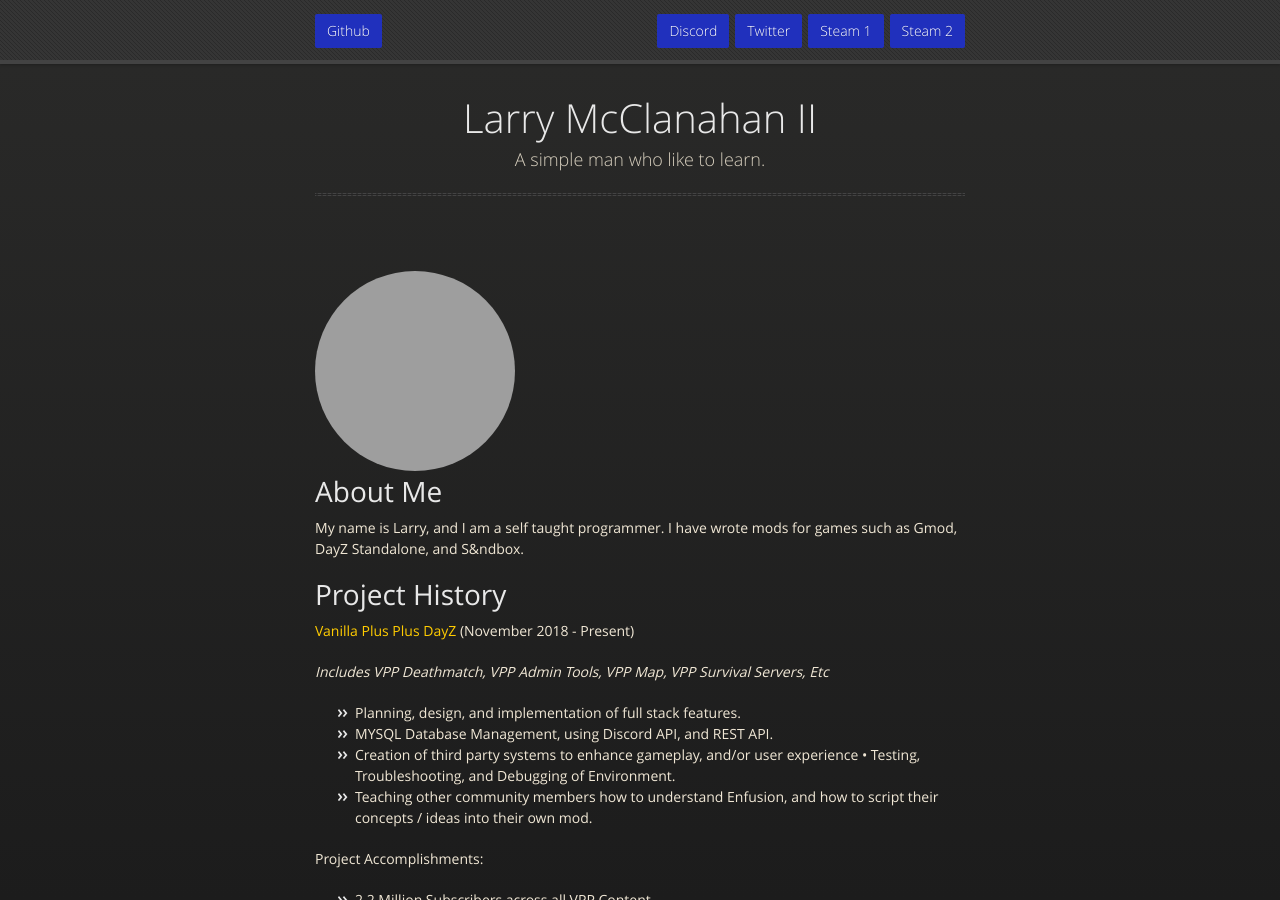
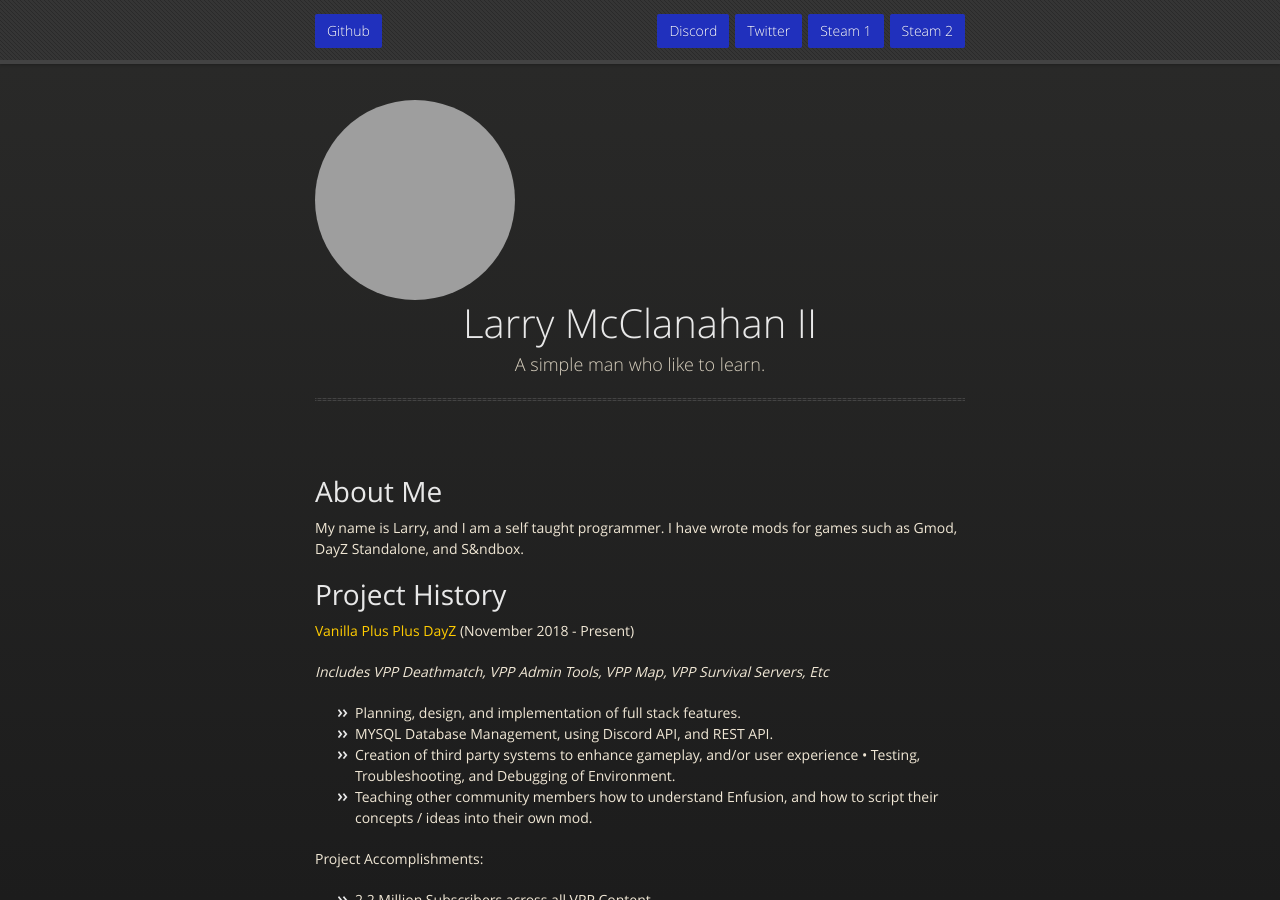
Before and after one commit to GravityWolfNotAmused/gravitywolfnotamused.github.io, a Jekyll site: the page built from index.md, in a window 1280 px wide and 900 px high. Built offline with Jekyll 4.4.1, drawn with Linux system fonts in a browser that asks for light colours; our own code applies the rules of GitHub Pages for plain Markdown files; grey boxes are pictures that could not be loaded.

Commit message:
Update default.html

```diff
--- a/_layouts/default.html
+++ b/_layouts/default.html
@@ -34,13 +34,13 @@
 
       <section>
         <div id="title">
+          <image style="border-radius: 50%; align-content: center;" src="https://avatars.githubusercontent.com/u/24533882?v=4" alt="Larry McClanahan">
           <h1>{{ site.title | default: site.github.repository_name }}</h1>
           <p>{{ site.description | default: site.github.project_tagline }}</p>
           <hr>
         </div>
-        <image style="border-radius: 50%; align-content: center;" src="https://avatars.githubusercontent.com/u/24533882?v=4" alt="Larry McClanahan">
+
         {{ content }}
-
       </section>
 
     </div>
```
